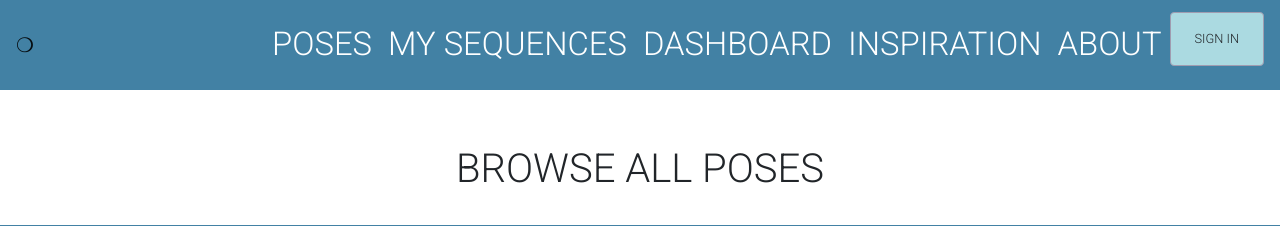
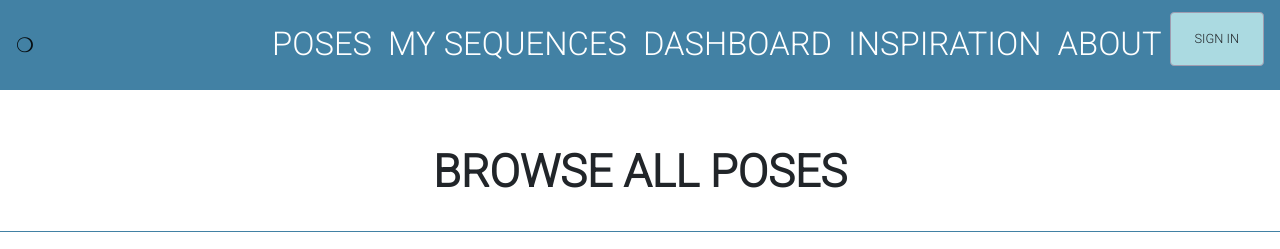
Before and after one commit to marykang09/project-frontend, a React (Create React App) app: page /poses in a window 1280 px wide. Shown: the top 249 px of the page. Built offline with nearby package versions, Linux system fonts and the light colour scheme; no server answers.

Commit message:
header sizing

```diff
--- a/src/App.css
+++ b/src/App.css
@@ -92,6 +92,12 @@ ul li {
   display: inline-block;
   line-height: 1em;
 }
+/* ------------ PAGE HEADER H1 ------------ */
+
+.page-headers {
+  font-weight: bolder;
+  font-size: 45px;;
+}
 
 /* ------------ RADIO BUTTONS ------------ */
 .radiobuttontop {
@@ -117,7 +123,8 @@ ul li {
   text-align: left !important;
   font-size: 24px !important;
   font-style: normal;
-  font-weight: bold;
+  font-weight: bolder;
+  color: #4281A4;
 }
 
 .form-check{
@@ -263,12 +270,16 @@ ul li {
   transform: scale(1.1);
 }
 
+/* .card-pose{
+  font-size: px !important;
+} */
+
 /* .card-pose:link {
+  color: #4281A4 !important;
+} */
+/* .card-pose:visited {
   color: #776D5A !important;
-}
-.card-pose:visited {
-  color: #776D5A !important;
-} */
+}  */
 
 /* ------------CARDS -- QUOTES------------ */
 .card-columns {
--- a/src/components/PosesPage.js
+++ b/src/components/PosesPage.js
@@ -11,7 +11,7 @@ const PosesPage = (props) => {
         <div className="pose-page">
           <div className="pose-div">
                 <div className="poseheader">
-                    <h1> BROWSE ALL POSES </h1>
+                    <h1 className="page-headers"> BROWSE ALL POSES </h1>
                     <br></br>
                     <div className="line"></div>
                     <br></br>
```
